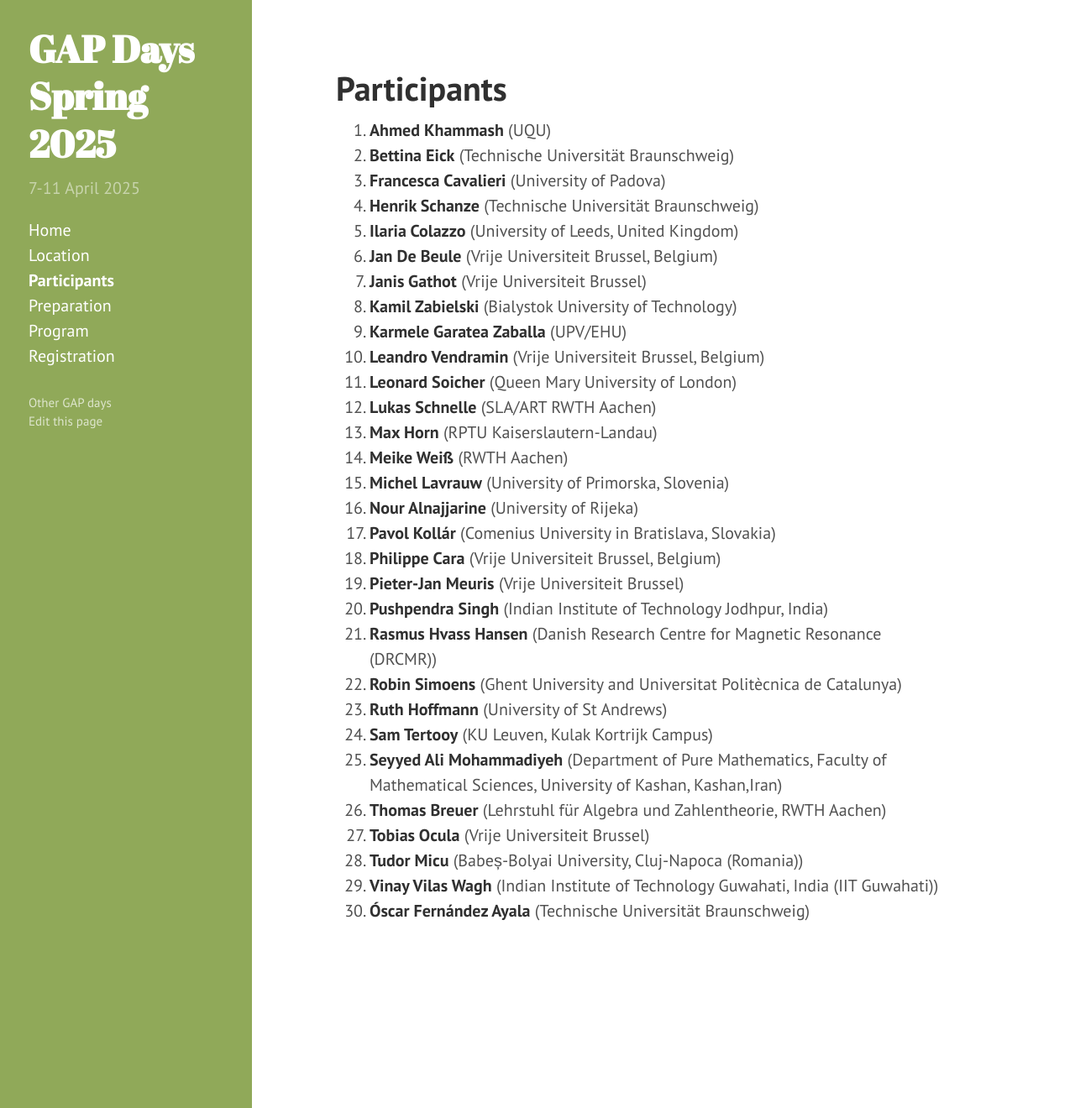
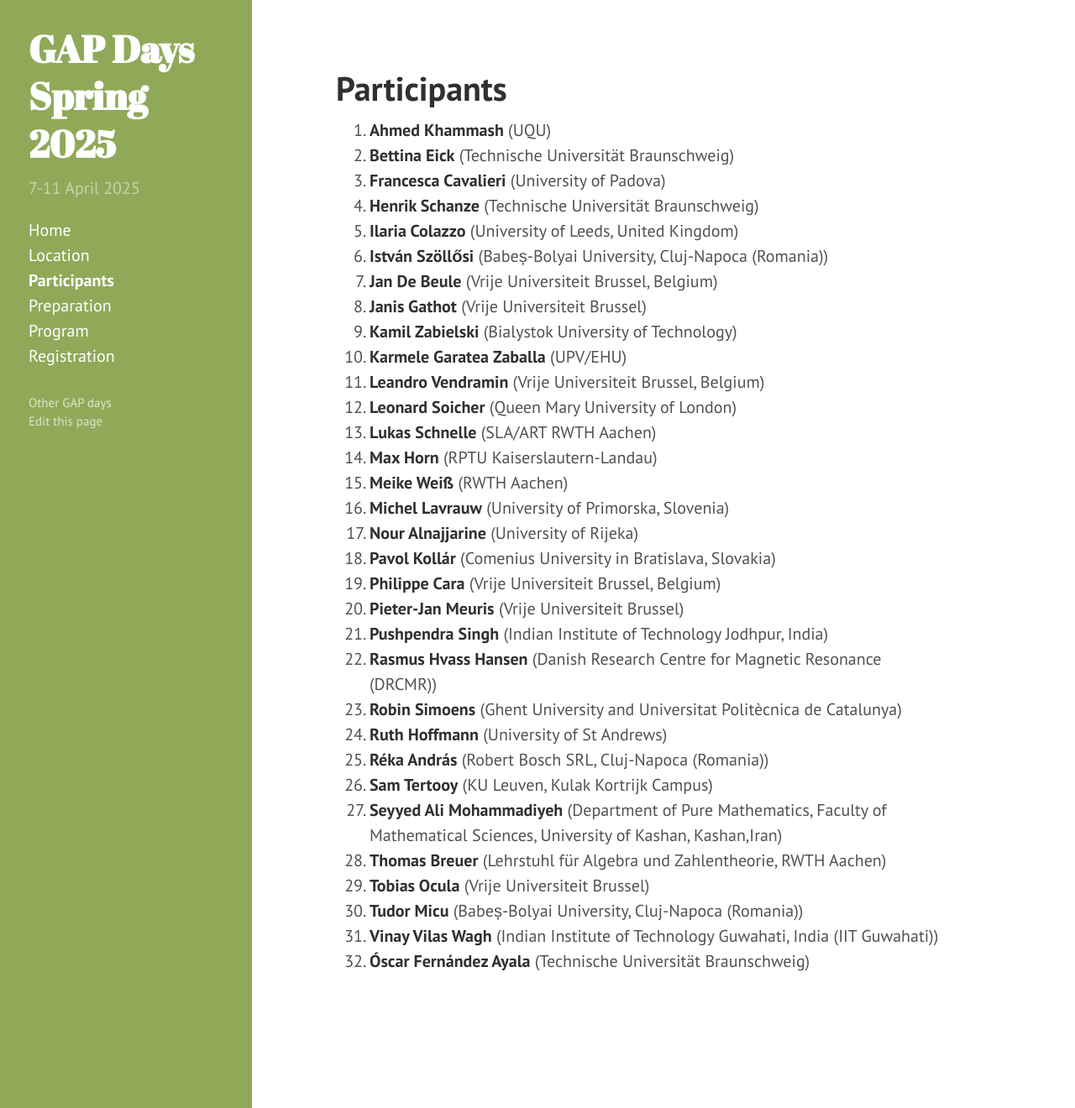
Before and after one commit to gapdays/gapdays2025-spring, a Jekyll site: the page built from participants.md, in a window 1280 px wide and 1320 px high. Shown: the whole window at 84% size. Built offline with Jekyll 4.4.1, drawn with Linux system fonts in a browser that asks for light colours.

Commit message:
updated participants

```diff
--- a/participants.md
+++ b/participants.md
@@ -32,6 +32,8 @@ participants:
   - {name: Seyyed Ali Mohammadiyeh, affiliation: "Department of Pure Mathematics, Faculty of Mathematical Sciences, University of Kashan, Kashan,Iran"}
   - {name: Pushpendra Singh, affiliation: "Indian Institute of Technology Jodhpur, India"}
   - {name: Sam Tertooy, affiliation: "KU Leuven, Kulak Kortrijk Campus"}
+  - {name: István Szöllősi, affiliation: "Babeș-Bolyai University, Cluj-Napoca (Romania)"}
+  - {name: Réka András, affiliation: "Robert Bosch SRL, Cluj-Napoca (Romania)"}
 ---
 
 <ol>{% assign participants = page.participants | sort: "name" %}
```
